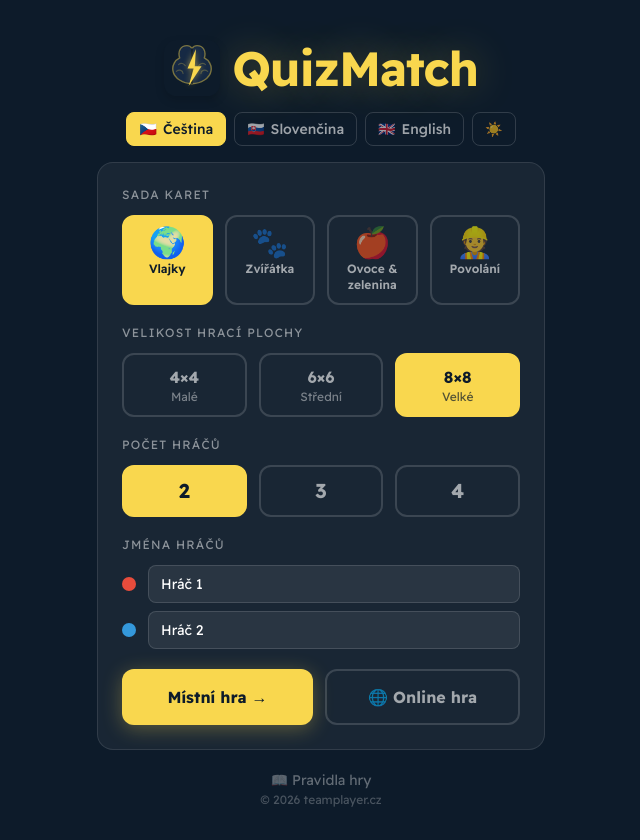
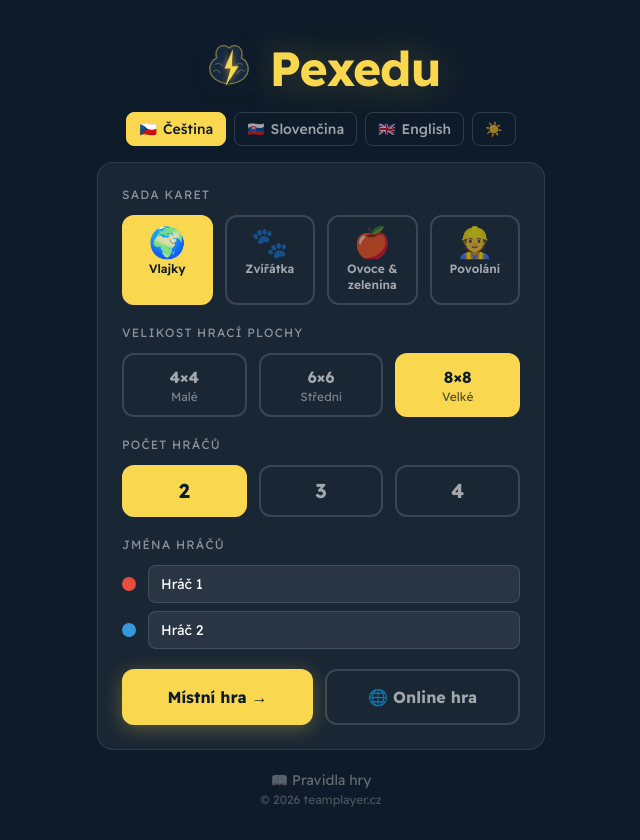
Before and after one commit to thalajcik-blip/pexeso-edu, a React (Vite) app: page / in a window 1280 px wide. Shown: the whole page, without its empty margins (319-959 px from the left). Built offline with nearby package versions, Linux system fonts and the light colour scheme; no server answers.

Commit message:
Rename app from QuizMatch to Pexedu
Co-Authored-By: Claude Sonnet 4.6 <noreply@anthropic.com>

```diff
--- a/index.html
+++ b/index.html
@@ -4,7 +4,7 @@
     <meta charset="UTF-8" />
     <link rel="icon" type="image/svg+xml" href="/logo.svg" />
     <meta name="viewport" content="width=device-width, initial-scale=1.0" />
-    <title>QuizMatch</title>
+    <title>Pexedu</title>
     <link rel="preconnect" href="https://fonts.googleapis.com">
     <link rel="preconnect" href="https://fonts.gstatic.com" crossorigin>
     <link href="https://fonts.googleapis.com/css2?family=Readex+Pro:wght@400;500;600;700&display=swap" rel="stylesheet">
--- a/src/components/lobby/LobbyScreen.tsx
+++ b/src/components/lobby/LobbyScreen.tsx
@@ -138,9 +138,9 @@ export default function LobbyScreen() {
     <div className="flex flex-col items-center justify-start min-h-screen px-4 pb-28 gap-4" style={{ paddingTop: 'max(5vh, 1.5rem)' }}>
       {/* Logo */}
       <div className="flex items-center gap-3">
-        <img src={theme === 'light' ? '/logo-light.svg' : '/logo.svg'} alt="QuizMatch" className="w-14 h-14 drop-shadow-lg" />
+        <img src={theme === 'light' ? '/logo-light.svg' : '/logo.svg'} alt="Pexedu" className="w-14 h-14 drop-shadow-lg" />
         <h1 className="text-5xl font-bold tracking-tight" style={{ color: tc.accent, textShadow: `0 0 40px ${tc.accentGlow}` }}>
-          QuizMatch
+          Pexedu
         </h1>
       </div>
 
--- a/src/components/setup/SetupScreen.tsx
+++ b/src/components/setup/SetupScreen.tsx
@@ -38,9 +38,9 @@ export default function SetupScreen() {
   return (
     <div className="flex flex-col items-center justify-start min-h-screen px-4 pb-6 gap-4" style={{ paddingTop: 'max(5vh, 1.5rem)' }}>
       <div className="flex items-center gap-3">
-        <img src={theme === 'light' ? '/logo-light.svg' : '/logo.svg'} alt="QuizMatch logo" className="w-14 h-14 drop-shadow-lg" />
+        <img src={theme === 'light' ? '/logo-light.svg' : '/logo.svg'} alt="Pexedu logo" className="w-14 h-14 drop-shadow-lg" />
         <h1 className="text-5xl font-bold tracking-tight" style={{ color: tc.accent, textShadow: `0 0 40px ${tc.accentGlow}` }}>
-          QuizMatch
+          Pexedu
         </h1>
       </div>
 
```
